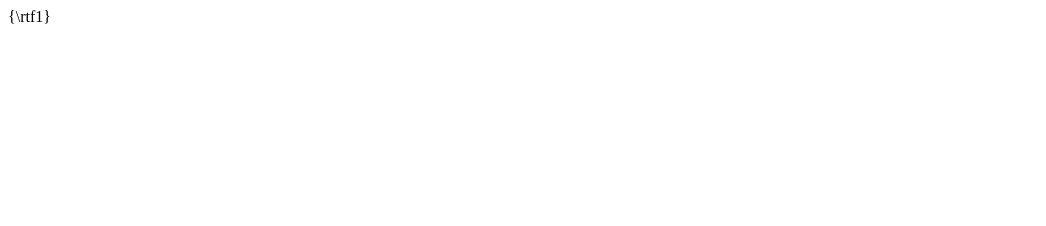
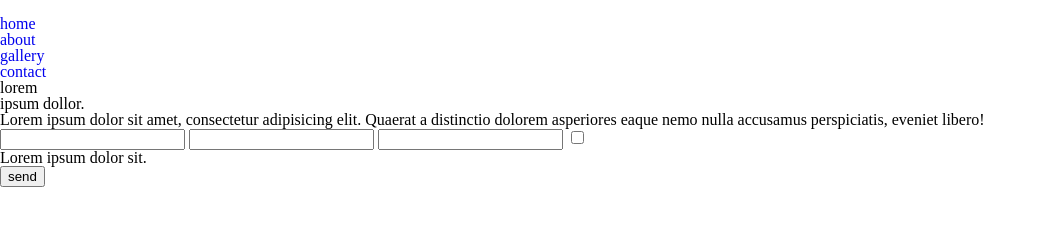
Before and after one commit to ESMT-Dev/two_world, a plain HTML site: page index.html in a window 1280 px wide. Shown: the whole page, without its empty margins (0-1046 px from the left). Drawn offline with Linux system fonts and the light colour scheme.

Commit message:
28092018

```diff
--- /dev/null
+++ b/css/_sittings.scss
@@ -0,0 +1,64 @@
+html, body, div, span, applet, object, iframe,
+h1, h2, h3, h4, h5, h6, p, blockquote, pre,
+a, abbr, acronym, address, big, cite, code,
+del, dfn, em, img, ins, kbd, q, s, samp,
+small, strike, strong, sub, sup, tt, var,
+b, u, i, center,
+dl, dt, dd, ol, ul, li,
+fieldset, form, label, legend,
+table, caption, tbody, tfoot, thead, tr, th, td,
+article, aside, canvas, details, embed,
+figure, figcaption, footer, header, hgroup,
+menu, nav, output, ruby, section, summary,
+time, mark, audio, video {
+	margin: 0;
+	padding: 0;
+	border: 0;
+	font-size: 100%;
+	font: inherit;
+	vertical-align: baseline;
+}
+/* HTML5 display-role reset for older browsers */
+article, aside, details, figcaption, figure,
+footer, header, hgroup, menu, nav, section {
+	display: block;
+}
+body {
+	line-height: 1;
+}
+ol, ul {
+	list-style: none;
+}
+blockquote, q {
+	quotes: none;
+}
+blockquote:before, blockquote:after,
+q:before, q:after {
+	content: '';
+	content: none;
+}
+table {
+	border-collapse: collapse;
+	border-spacing: 0;
+}
+a{
+	text-decoration: none;
+}
+
+
+
+@mixin h1_esmt{
+
+	} /*@include h1_esmt*/
+@mixin h2_esmt{
+
+	} /*@include h2_esmt*/
+@mixin span_esmt{
+
+	} /*@include span_esmt*/
+@mixin p_esmt{
+
+	}  /*@include p_esmt*/
+@mixin input_esmt{
+
+} /*@include input_esmt*/
--- /dev/null
+++ b/css/style.scss
@@ -0,0 +1,50 @@
+@import "_sittings.scss";
+
+
+
+header{
+	.header_linear{
+			height: 100vh;
+			grid-template-columns: 1fr 1fr 1fr;
+			grid-template-rows:100px 1fr ;
+		.logo_menu{
+			grid-column: 1;
+			grid-row: 1 ;
+			grid-template-columns: 1fr 1fr 1fr;
+			grid-template-rows: 1fr;
+			.logo{
+				img{}
+			}
+			.menu{
+				ul{
+					li{
+						a{}
+					}
+				}
+			}
+		}
+		.header_slogon{
+			grid-column:1/3 ;
+			grid-row:2 ;
+			.block_h1{
+				span{}
+				h1{}
+				p{}
+			}
+
+		}
+		.block_regist{
+			input{}
+			label{
+				input{}
+				.checkbox_text{
+					p{}
+				}
+
+			}
+			button{
+
+			}
+		}
+	}
+}
--- a/index.html
+++ b/index.html
@@ -1 +1,85 @@
-{\rtf1}
+<!DOCTYPE html>
+<html lang="en">
+<head>
+	<meta charset="UTF-8">
+	<title>ESMT</title>
+	<link rel="stylesheet" href="css/style.css">
+</head>
+<body>
+
+<header>
+		<div class="header_linear">
+			<div class="logo_menu">
+				<div class="logo">
+					<img src="img/" alt="">
+
+				</div>
+
+				<div class="menu">
+					<ul>
+						<li>
+							<a href="#">
+								home
+							</a>
+						</li>
+
+						<li>
+							<a href="#">
+								about
+							</a>
+						</li>
+
+						<li>
+							<a href="#">
+								gallery
+							</a>
+						</li>
+
+						<li>
+							<a href="#">
+								contact
+							</a>
+						</li>
+
+					</ul>
+
+				</div>
+
+
+			</div>
+
+
+
+			<div class="header_slogon">
+
+					<div class="block_h1">
+						<span>lorem</span>
+						<h1> ipsum dollor.</h1>
+						<p>Lorem ipsum dolor sit amet, consectetur adipisicing elit. Quaerat a distinctio dolorem asperiores eaque nemo nulla accusamus perspiciatis, eveniet libero!</p>
+					</div>
+
+					<div class="block_regist">
+						<input type="name">
+
+						<input type="Email">
+
+						<input type="phone">
+
+						<label for="checkbox">
+							<input type="checkbox"><div class="checkbox_text"><p>Lorem ipsum dolor sit.</p></div>
+						</label>
+
+						<button class="header_span">send</button>
+
+
+
+					</div>
+
+
+				</div>
+
+		</div>
+</header>
+
+</body>
+</html>
```
Also changed, not shown: css/_fonts.scss (added), css/style.css.
